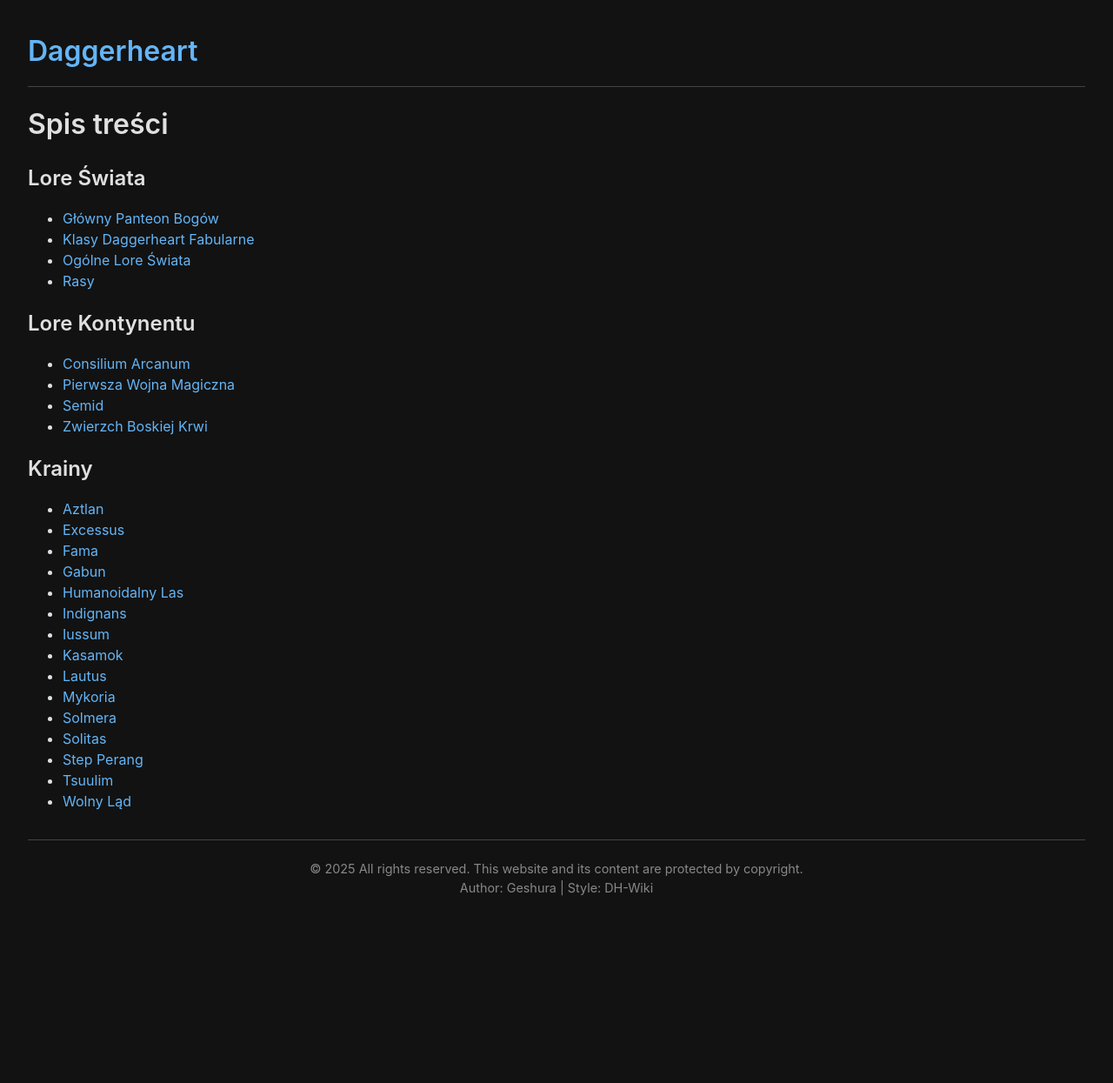
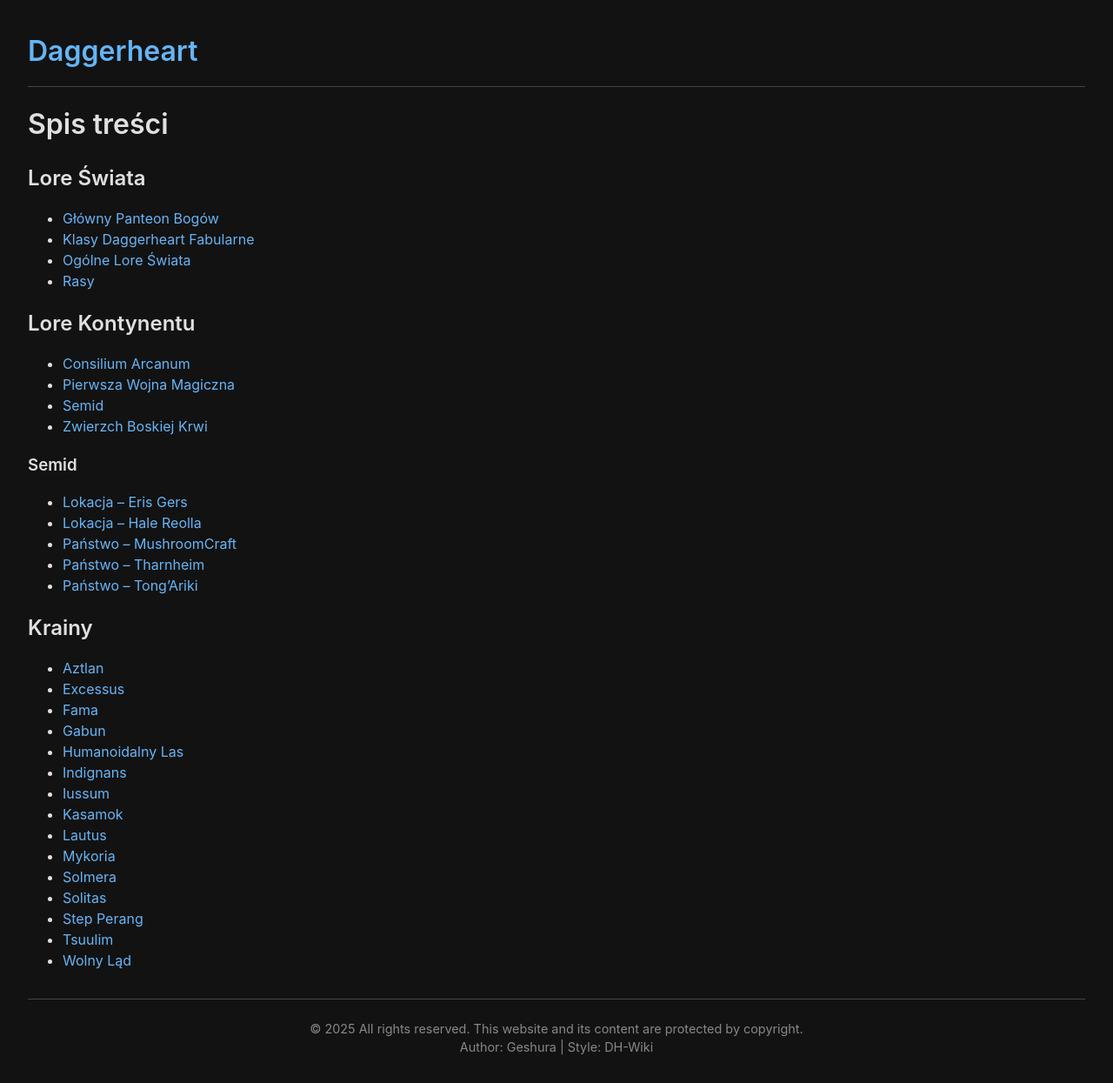
Before and after one commit to Geshura/dh-wiki, a Jekyll site: the page built from index.md, in a window 1280 px wide. Shown: the whole page at 87% size. Built offline with Jekyll 4.4.1, drawn with Linux system fonts in a browser that asks for light colours; before the commit the page ends 1062 px from its top, so only the background shows below that.

Commit message:
Update index.md

```diff
--- a/index.md
+++ b/index.md
@@ -17,6 +17,14 @@
 - [Semid](/kontynent/semid.md)
 - [Zwierzch Boskiej Krwi](/kontynent/zwierzch_boskiej_krwi.md)
 
+### Semid
+- [Lokacja – Eris Gers](/semid/lokacje_erisgers.md)
+- [Lokacja – Hale Reolla](/semid/lokacje_hale_reolla.md)
+- [Państwo – MushroomCraft](/semid/panstwo_mushroomcraft.md)
+- [Państwo – Tharnheim](/semid/panstwo_tharnheim.md)
+- [Państwo – Tong'Ariki](/semid/panstwo_tong_ariki.md)
+
+
 ## Krainy
 - [Aztlan](/krainy/aztlan.md)
 - [Excessus](/krainy/excessus.md)
```
